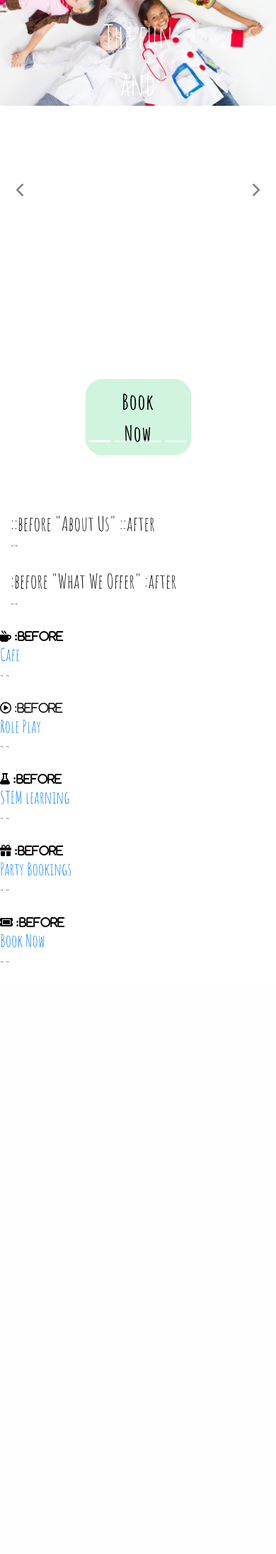
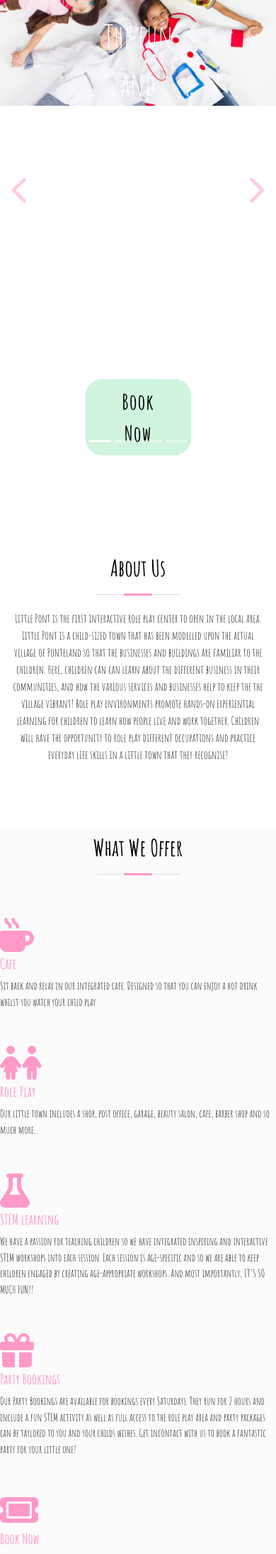
Before and after one commit to ChloeL-E/little-pont-msp4, a Django app: page / in a window 390 px wide. Shown: the part 476-2665 px from the top of the page at 71% size. Before the commit the page ends 1832 px from the top, so only its background shows below. Run offline with Django 3.2, Linux system fonts and the light colour scheme; some libraries are stand-ins or nearby versions.

Commit message:
Added content to About page

```diff
--- a/home/templates/home/index.html
+++ b/home/templates/home/index.html
@@ -10,7 +10,7 @@
 {% endblock %}
 
 {% block content %}
- <!-- Hero Section adapted from BootstrapMade.com and W3c schools-->
+<!-- Hero and about Sections adapted from BootstrapMade.com and W3c schools-->
 <section id="hero">
   <div class="hero-container container-fluid">
     <div class="hero">
@@ -26,26 +26,31 @@
         <!-- Wrapper for slides -->
         <div class="carousel-inner">
           <div class="carousel-item active">
-            <img class="d-block w-100  align-items-center" src="{{ MEDIA_URL }}media/fancy-dress.webp" alt="First slide">
+            <img class="d-block w-100  align-items-center" src="{{ MEDIA_URL }}media/fancy-dress.webp"
+              alt="First slide">
           </div>
           <div class="carousel-item">
-            <img class="d-block w-100  align-items-center" src="{{ MEDIA_URL }}media/kitchen-play.webp" alt="Second slide">
+            <img class="d-block w-100  align-items-center" src="{{ MEDIA_URL }}media/kitchen-play.webp"
+              alt="Second slide">
           </div>
           <div class="carousel-item">
-            <img class="d-block w-100  align-items-center" src="{{ MEDIA_URL }}media/frying-eggs.webp" alt="Third slide">
+            <img class="d-block w-100  align-items-center" src="{{ MEDIA_URL }}media/frying-eggs.webp"
+              alt="Third slide">
           </div>
           <div class="carousel-item">
-            <img class="d-block w-100 align-items-center" src="{{ MEDIA_URL }}media/full-shot-kids-playing-with-eco-toys-indoors.webp" alt="Fourth slide">
+            <img class="d-block w-100 align-items-center"
+              src="{{ MEDIA_URL }}media/full-shot-kids-playing-with-eco-toys-indoors.webp" alt="Fourth slide">
           </div>
         </div>
-
         <!-- Controls -->
         <a class="carousel-control-prev" href="#myCarousel" role="button" data-slide="prev">
-          <span aria-hidden="true"><strong><i class="fa-solid fa-chevron-left" style="color: #000; font-size: 20px; font-style: bold;"></i></strong></span>
+          <span aria-hidden="true"><strong><i class="fa-solid fa-chevron-left"
+                style="color: #ff99c8; font-size: 40px; font-style: bold;"></i></strong></span>
           <span class="sr-only">Previous</span>
         </a>
         <a class="carousel-control-next" href="#myCarousel" role="button" data-slide="next">
-          <span aria-hidden="true"><strong><i class="fa-solid fa-chevron-right" style="color: #000; font-size: 20px; font-style: bold;"></i></strong></span>
+          <span aria-hidden="true"><strong><i class="fa-solid fa-chevron-right"
+                style="color: #ff99c8; font-size: 40px; font-style: bold;"></i></strong></span>
           <span class="sr-only">Next</span>
         </a>
       </div>
@@ -66,17 +71,24 @@
   <section id="about" class="about">
     <div class="container">
       <div class="row">
-      <div class="col-lg-6 pt-4 pt-lg-0">
+        <div class="col-12 pt-4 pt-lg-0">
           <img src="" class="img-fluid" alt="">
         </div>
         <div class="section-title col-lg-6 pt-4 pt-lg-0">
-      <h3>
-        ::before
-        "About Us"
-        ::after
-      </h3>
+          <h2>
+            About Us
+          </h2>
           <p>
-        ""
+            Little Pont is the first interactive role play center to open in the local area.
+            Little Pont is a child-sized town that has been modelled upon the actual village
+            of Ponteland so that the businesses and buildings are familiar to the children.
+            Here, children can can learn about the different business in their communities,
+            and how the various services and businesses help to keep the the village vibrant!
+            Role play environments promote hands-on experiential
+            learning for children to learn how people live and work together.
+            Children will have the opportunity to role play different
+            occupations and practice everyday life skills in a little town
+            that they recognise!
           </p>
         </div>
       </div>
@@ -86,90 +98,80 @@
   <!-- End About Us section -->
 
   <!-- What we offer-->
-  <section id="what-we-offer" class="what-we-offer">
+  <section id="what-we-offer" class="what-we-offer section-bg">
     <div class="container">
       <div class="section-title">
-        <h3>
-          :before
-          "What We Offer"
-          :after
-        </h3>
-        <p>
-          ""
-        </p>
+        <h2>
+          What We Offer
+        </h2>
       </div>
     </div>
-    <div class="row">
-      <div class="col-md-4">
+    <div class="row" style="display:flex; flex-wrap:wrap;">
+      <div class="col-md-6">
           <div class="icon-box">
             <i class="fa-solid fa-mug-hot">
-            :before
             </i>
             <h4>
               <a href="#">Cafe</a>
             </h4>
             <p>
-            " "
+              Sit back and relax in our integrated cafe. Designed so that you can
+              enjoy a hot drink whilst you watch your child play
             </p>
         </div>
       </div>
-    </div>
-    <div class="row">
-      <div class="col-md-4">
+    <div class="col-md-6 mt-4 mt-lg-0">
       <div class="icon-box">
-          <i class="fa-regular fa-circle-play">
-            :before
+        <i class="fa-solid fa-children">
         </i>
           <h4>
-            <a href="#">Role Play</a>
+            <a href="#">Role Play
+            </a>
           </h4>
           <p>
-            " "
+            Our little town includes a shop, post office, garage,
+            beauty salon, cafe, barber shop and so much more...
           </p>
       </div>
     </div>
-    </div>
-    <div class="row">
-      <div class="col-md-4">
+    <div class="col-md-6 mt-4">
       <div class="icon-box">
-          <i class="fa-solid fa-flask">
-            :before
-          </i>
+        <i class="fa-solid fa-flask"></i>
           <h4>
             <a href="#">STEM learning</a>
           </h4>
           <p>
-            " "
+            We have a passion for teaching children so we have integrated inspiring and interactive STEM workshops
+            into each session. Each session is age-specific and so we are able to keep children engaged by creating
+            age-appropriate workshops. And most importantly, IT'S SO MUCH FUN!!
           </p>
       </div>
     </div>
-    </div>
-    <div class="row">
-      <div class="col-md-4">
+    <div class="col-md-6 mt-4">
       <div class="icon-box">
-          <i class="fa-solid fa-gift">
-            :before
-          </i>
+        <i class="fa-solid fa-gift"></i>
           <h4>
             <a href="#">Party Bookings</a>
           </h4>
           <p>
-            " "
+            Our Party Bookings are available for bookings every Saturdays. They run for 2 hours and include a fun STEM
+            activity as well as full access to the role play area and party packages can be taylored to you and your childs wishes.
+            Get incontact with us to book a fantastic party for your little one!
           </p>
       </div>
     </div>
-    </div>
-    <div class="row">
-      <div class="col-md-4">
+    <div class="col-md-6 mt-4">
       <div class="icon-box">
-          <i class="fa-solid fa-ticket">
-            :before
-          </i>
+        <i class="fa-solid fa-ticket"></i>
           <h4>
             <a href="#">Book Now</a>
           </h4>
           <p>
-            " "
+            Come and join us for a course. Our sessions run Monday to Friday and are age-specific. Bookings are as a
+            block of 4 weeks at one session per week. We offer sessions for Babies (0-1years), Toddlers (1-2years),
+            Preschool (3-4 years) and Early years (4-5 years). If your child has siblings, don't worry, please feel
+            free to book them a space too but keep in mind that the STEM activities will be specific to the age-group
+            of the session. Follow the link for more information about course times and to book your childs course.
           </p>
       </div>
     </div>
--- a/static/css/base.css
+++ b/static/css/base.css
@@ -74,7 +74,6 @@ header {
 #hero {
     width: 100%;
     height: 90vh;
-    background: #fff;
     overflow: hidden;
     position: relative;
   }
@@ -117,13 +116,8 @@ header {
     text-align: center;
   }
 
-  .carousel-control-prev-icon,
-  .carousel-control-next-icon {
-    color: #000;
-  }
-
   #hero h2 {
-    color: #fff;
+    color:#fff;
     margin-bottom: 30px;
     font-size: 60px;
     font-weight: 900;
@@ -180,6 +174,189 @@ header {
     border: 1px solid black !important;
 }
 
+/*-------------------------------- Section */
+section {
+  padding: 60px 0;
+}
+
+.section-bg {
+  background-color: #fbfbfb;
+}
+
+.section-title {
+  text-align: center;
+  padding-bottom: 30px;
+}
+
+.section-title h2 {
+  font-size: 32px;
+  font-weight: 600;
+  margin-bottom: 20px;
+  padding-bottom: 20px;
+  position: relative;
+}
+
+.section-title h2::before {
+  content: "";
+  position: absolute;
+  display: block;
+  width: 120px;
+  height: 1px;
+  background: #ddd;
+  bottom: 1px;
+  left: calc(50% - 60px);
+}
+
+.section-title h2::after {
+  content: "";
+  position: absolute;
+  display: block;
+  width: 40px;
+  height: 3px;
+  background: #ff99c8;
+  bottom: 0;
+  left: calc(50% - 20px);
+}
+
+.section-title p {
+  margin-bottom: 0;
+}
+
+/*-------------------------------- What We Do */
+.about .icon-box {
+  text-align: center;
+  padding: 30px 20px;
+  transition: all ease-in-out 0.3s;
+  background: #fff;
+}
+
+.about .icon-box .icon {
+  margin: 0 auto;
+  width: 64px;
+  height: 64px;
+  background: #eaf4fb;
+  border-radius: 50px;
+  display: flex;
+  align-items: center;
+  justify-content: center;
+  margin-bottom: 20px;
+  transition: ease-in-out 0.3s;
+}
+
+.about .icon-box .icon i {
+  color: #3498db;
+  font-size: 28px;
+}
+
+.about.icon-box h4 {
+  font-weight: 700;
+  margin-bottom: 15px;
+  font-size: 24px;
+}
+
+.about .icon-box h4 a {
+  color: #384046;
+  transition: ease-in-out 0.3s;
+}
+
+.about .icon-box p {
+  line-height: 24px;
+  font-size: 14px;
+  margin-bottom: 0;
+}
+
+.about .icon-box:hover {
+  border-color: #fff;
+  box-shadow: 0px 0 25px 0 rgba(0, 0, 0, 0.1);
+}
+
+.about .icon-box:hover h4 a,
+.about .icon-box:hover .icon i {
+  color: #3498db;
+}
+
+/*--------------------------------  About */
+
+.what-we-offer {
+  padding: 10px 0;
+}
+
+.what-we-offer h3 {
+  font-weight: 600;
+  font-size: 32px;
+}
+
+.what-we-offer ul {
+  list-style: none;
+  padding: 0;
+  font-size: 15px;
+}
+
+.what-we-offer ul li+li {
+  margin-top: 10px;
+}
+
+.what-we-offer ul li {
+  position: relative;
+  padding-left: 26px;
+}
+
+.what-we-offer ul i {
+  position: absolute;
+  left: 0;
+  top: 0;
+  font-size: 22px;
+  color: #ff99c8;
+}
+
+.what-we-offer .icon-box {
+  padding-top: 10px;
+}
+
+.what-we-offer .icon-box h4 {
+  font-size: 20px;
+  font-weight: 700;
+  margin-top: 5px;
+}
+
+.what-we-offer .icon-box h4 a {
+  color: #ff99c8;
+}
+
+.what-we-offer .icon-box i {
+  font-size: 48px;
+  color: #ff99c8;
+}
+
+.what-we-offer .icon-box p {
+  font-size: 15px;
+  color: #000;
+}
+
+.what-we-offer .icon-box:hover {
+  box-shadow: 0px 2px 22px rgba(0, 0, 0, 0.08);
+}
+
+.what-we-offer-content{
+  --bs-gutter-x: 1.5rem;
+    --bs-gutter-y: 0;
+    display: flex;
+    flex-wrap: wrap;
+    margin-top: calc(-1* var(--bs-gutter-y));
+    margin-right: calc(-.5* var(--bs-gutter-x));
+    margin-left: calc(-.5* var(--bs-gutter-x);
+}
+
+/*.content-center {
+  display: flex;
+  -ms-flex-wrap: wrap;
+  flex-wrap: wrap;
+  margin-right: -15px;
+  margin-left: -15px;
+  flex-direction: row;
+  justify-content: center;
+}*/
+
 /* -------------------------------- Media Queries */
 
 /* Slightly larger container on xl screens */
```
Lines whose indentation alone changed are shown as unchanged.
